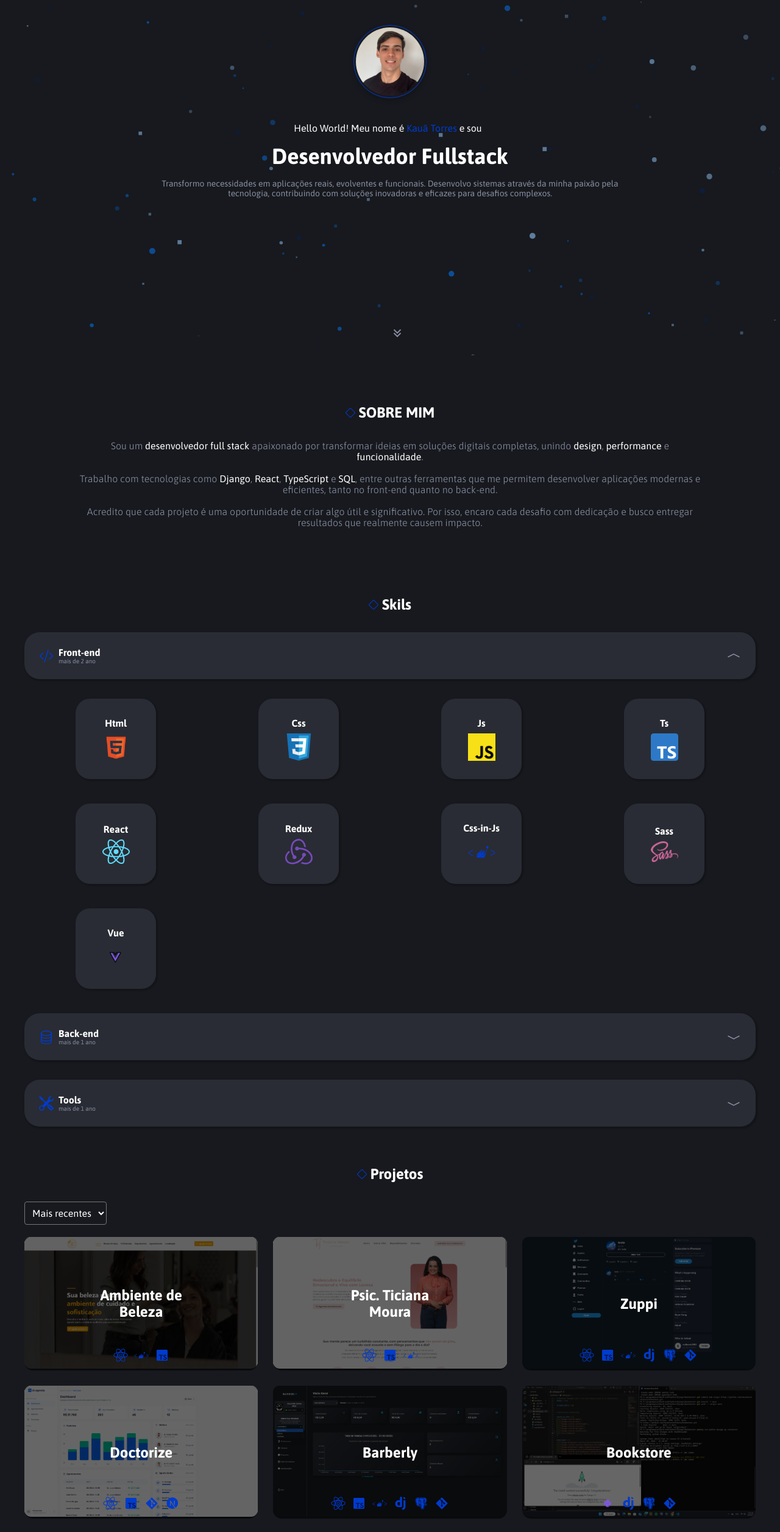
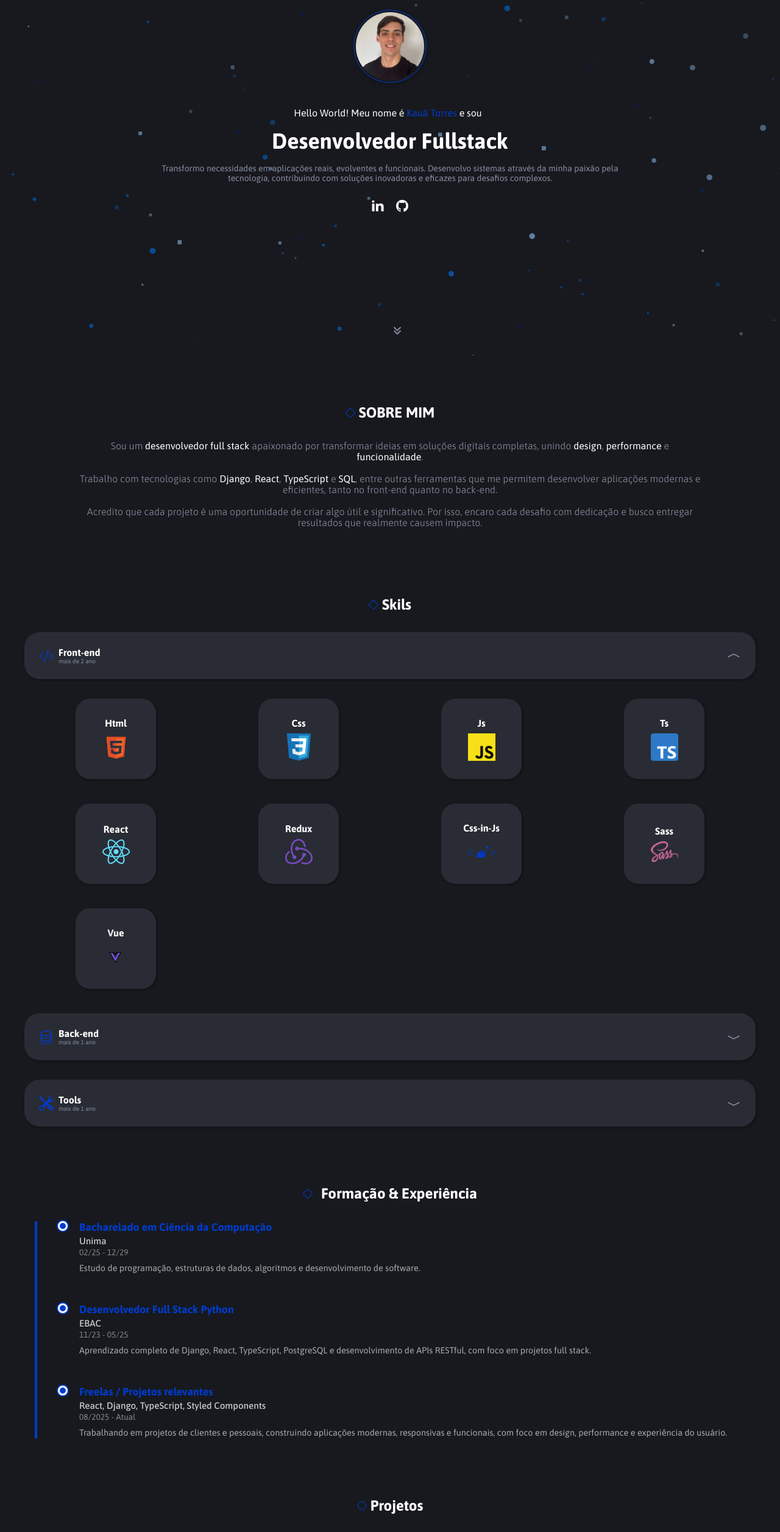
Before and after one commit to kauatorresfranca/portfolio, a React (Vite) app: page / in a window 1280 px wide. Shown: the part 217-2730 px from the top of the page at 61% size. Built offline with nearby package versions, Linux system fonts and the light colour scheme.

Commit message:
feat: add Timeline component and integrate social links in Hero component

```diff
--- a/src/App.tsx
+++ b/src/App.tsx
@@ -10,6 +10,7 @@ import Skills from './components/skils'
 import {colors, GlobalCss} from './styles'
 import Footer from './components/footer'
 import Hero from './components/hero'
+import Timeline from './components/timeline'
 
 
 function App() {
@@ -40,6 +41,7 @@ function App() {
       <Hero />
       <AboutMe />
       <Skills />
+      <Timeline />
       <Projects />
       <Contact />
       <Footer />
--- a/src/components/hero/index.tsx
+++ b/src/components/hero/index.tsx
@@ -37,7 +37,6 @@ const Hero = () => {
     return () => clearInterval(interval)
   }, [])
 
-  // memoriza o fundo de partículas
   const memoizedParticles = useMemo(() => <ParticlesBackground />, [])
 
   return (
@@ -58,6 +57,25 @@ const Hero = () => {
           Desenvolvo sistemas através da minha paixão pela tecnologia,
           contribuindo com soluções inovadoras e eficazes para desafios complexos.
         </S.Description>
+
+        <S.SocialLinks>
+          <a
+            href="https://www.linkedin.com/in/kauatorres/"
+            target="_blank"
+            rel="noopener noreferrer"
+            aria-label="LinkedIn"
+          >
+            <i className="ri-linkedin-fill"></i>
+          </a>
+          <a
+            href="https://github.com/kauatorresfranca"
+            target="_blank"
+            rel="noopener noreferrer"
+            aria-label="GitHub"
+          >
+            <i className="ri-github-fill"></i>
+          </a>
+        </S.SocialLinks>
       </S.HeroContent>
 
       <i className="ri-arrow-down-double-fill"></i>
--- a/src/components/hero/styles.ts
+++ b/src/components/hero/styles.ts
@@ -27,7 +27,7 @@ export const Hero = styled.div`
     z-index: 0;
   }
 
-  i {
+  i.ri-arrow-down-double-fill {
     position: absolute;
     bottom: 20px;
     left: 50%;
@@ -104,3 +104,21 @@ export const SubTitle = styled.h3`
     color: ${colors.primary};
   }
 `
+
+export const SocialLinks = styled.div`
+  margin-top: 24px;
+  display: flex;
+  gap: 16px;
+  justify-content: center;
+
+  a {
+    color: ${colors.primary};
+    font-size: 24px;
+    transition: transform 0.2s ease, color 0.2s ease;
+
+    &:hover {
+      transform: scale(1.2);
+      color: ${colors.white || colors.primary};
+    }
+  }
+`
--- /dev/null
+++ b/src/components/timeline/index.tsx
@@ -0,0 +1,70 @@
+import * as S from "./styles"
+import { colors } from "../../styles"
+
+interface TimelineItem {
+  title: string
+  subtitle: string
+  period: string
+  description?: string
+}
+
+const Timeline: React.FC = () => {
+  const items: TimelineItem[] = [
+    {
+      title: "Bacharelado em Ciência da Computação",
+      subtitle: "Unima",
+      period: "02/25 - 12/29",
+      description: "Estudo de programação, estruturas de dados, algoritmos e desenvolvimento de software."
+    },
+    {
+      title: "Desenvolvedor Full Stack Python",
+      subtitle: "EBAC",
+      period: "11/23 - 05/25",
+      description:
+        "Aprendizado completo de Django, React, TypeScript, PostgreSQL e desenvolvimento de APIs RESTful, com foco em projetos full stack."
+    },
+    {
+      title: "Freelas / Projetos relevantes",
+      subtitle: "React, Django, TypeScript, Styled Components",
+      period: "08/2025 - Atual",
+      description:
+        "Trabalhando em projetos de clientes e pessoais, construindo aplicações modernas, responsivas e funcionais, com foco em design, performance e experiência do usuário."
+    }
+  ]
+
+  return (
+    <div className="container">
+      <S.TimelineSection id="timeline">
+        <h3>
+          <svg
+            xmlns="http://www.w3.org/2000/svg"
+            width="16"
+            height="16"
+            fill={colors.primary}
+            className="bi bi-diamond"
+            viewBox="0 0 16 16"
+          >
+            <path d="M6.95.435c.58-.58 1.52-.58 2.1 0l6.515 6.516c.58.58.58 1.519 0 2.098L9.05 15.565c-.58.58-1.519.58-2.098 0L.435 9.05a1.48 1.48 0 0 1 0-2.098zm1.4.7a.495.495 0 0 0-.7 0L1.134 7.65a.495.495 0 0 0 0 .7l6.516 6.516a.495.495 0 0 0 .7 0l6.516-6.516a.495.495 0 0 0 0-.7L8.35 1.134z" />
+          </svg>
+          Formação & Experiência
+        </h3>
+
+        <S.TimelineContainer>
+          {items.map((item, index) => (
+            <S.TimelineItem key={index}>
+              <S.Dot />
+              <S.Content>
+                <S.Title>{item.title}</S.Title>
+                <S.Subtitle>{item.subtitle}</S.Subtitle>
+                <S.Period>{item.period}</S.Period>
+                {item.description && <S.Description>{item.description}</S.Description>}
+              </S.Content>
+            </S.TimelineItem>
+          ))}
+        </S.TimelineContainer>
+      </S.TimelineSection>
+    </div>
+  )
+}
+
+export default Timeline
--- /dev/null
+++ b/src/components/timeline/styles.ts
@@ -0,0 +1,114 @@
+import styled from "styled-components"
+import { colors } from "../../styles"
+
+export const TimelineSection = styled.section`
+  padding: 4rem 0;
+
+  h3 {
+    display: flex;
+    align-items: center;
+    justify-content: center;
+    gap: 0.5rem;
+    font-size: 24px;
+    color: ${colors.title};
+    margin-bottom: 32px;
+
+    svg {
+      margin-right: 6px;
+    }
+  }
+`
+
+export const TimelineContainer = styled.div`
+  position: relative;
+  padding-left: 40px;
+
+  &::before {
+    content: '';
+    position: absolute;
+    top: 0;
+    left: 17px; /* centralizado na bolinha */
+    width: 4px;
+    height: 100%;
+    background: ${colors.primary};
+    border-radius: 2px;
+  }
+
+  @media (max-width: 768px) {
+    padding-left: 30px;
+
+    &::before {
+      left: 14px;
+      width: 3px;
+    }
+  }
+`
+
+export const TimelineItem = styled.div`
+  position: relative;
+  margin-bottom: 3rem;
+  display: flex;
+  align-items: flex-start;
+
+  &:last-child {
+    margin-bottom: 0;
+  }
+`
+
+export const Dot = styled.div`
+  position: absolute;
+  left: 15px; /* centralizado na linha */
+  top: 0;
+  width: 16px;
+  height: 16px;
+  background: ${colors.primary};
+  border-radius: 50%;
+  border: 3px solid #fff;
+  box-shadow: 0 0 0 2px ${colors.primary};
+  transition: transform 0.3s;
+
+  ${TimelineItem}:hover & {
+    transform: scale(1.3);
+  }
+
+  @media (max-width: 768px) {
+    width: 12px;
+    height: 12px;
+    left: 12px;
+  }
+`
+
+export const Content = styled.div`
+  padding-left: 50px;
+  flex: 1;
+
+  @media (max-width: 768px) {
+    padding-left: 40px;
+  }
+`
+
+export const Title = styled.h4`
+  font-size: 1.1rem;
+  margin: 0 0 4px 0;
+  color: ${colors.primary};
+`
+
+export const Subtitle = styled.h5`
+  font-size: 0.95rem;
+  margin: 0 0 2px 0;
+  font-weight: 500;
+  color: #ccc;
+`
+
+export const Period = styled.div`
+  font-size: 0.85rem;
+  color: #888;
+  margin-bottom: 0.5rem;
+`
+
+export const Description = styled.p`
+  font-size: 0.9rem;
+  color: #aaa;
+  margin: 0;
+  line-height: 1.4;
+`
```
